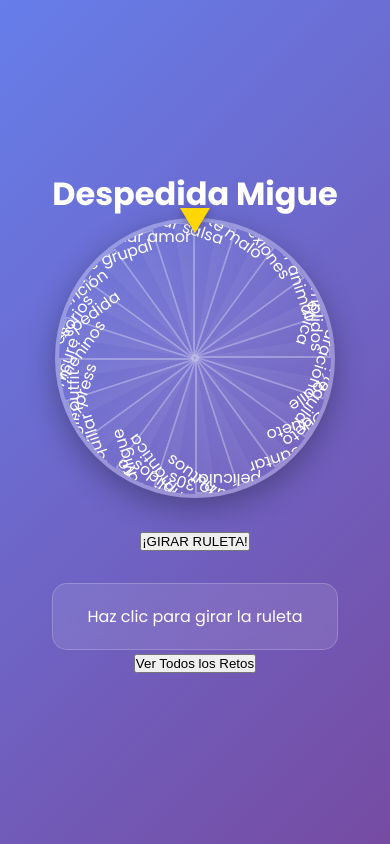
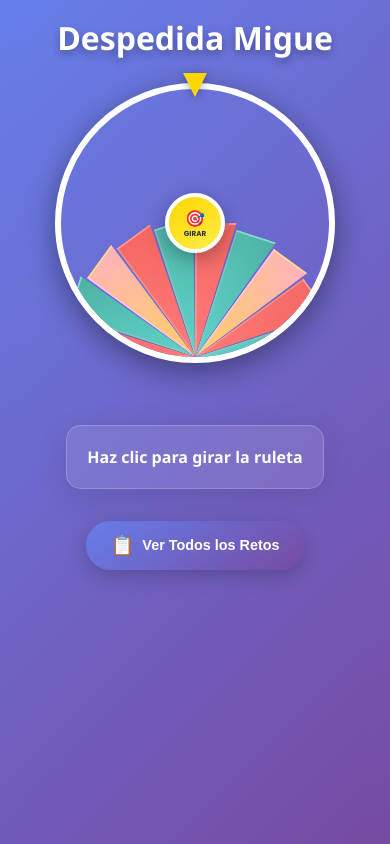
Before and after one commit to josedavidrs96/ruletaDespedida, an Angular app: page / in a window 390 px wide. Built offline with nearby package versions, Linux system fonts and the light colour scheme.

Commit message:
Revamp UI/UX: redesign roulette layout, add responsive styles, and improve task list animations.

```diff
--- a/src/app/app.component.html
+++ b/src/app/app.component.html
@@ -1,55 +1,72 @@
 <div class="container">
-    <h1>{{ title }}</h1>
+    <h1 class="title">{{ title }}</h1>
 
     <!-- Ruleta -->
     <div class="roulette-container">
+        <div class="roulette-wrapper">
             <div class="roulette" [style.transform]="getRotationStyle()">
-            <!-- Aquí irían los 8 gajos de la ruleta -->
                 <div class="segment" *ngFor="let task of allTasks; let i = index"
-                 [style.transform]="'rotate(' + (i * 18) + 'deg)'">
-                {{ task }}
+                     [style.transform]="'rotate(' + (i * 18) + 'deg)'"
+                     [class]="'segment-' + (i % 3)">
+                    <span class="segment-text">{{ task }}</span>
                 </div>
             </div>
             <div class="pointer"></div>
+            <!-- Botón central -->
+            <button class="center-spin-button"
+                    (click)="spinWithSound()"
+                    [disabled]="isSpinning">
+                <span class="spin-icon">🎯</span>
+                <span class="spin-text">{{ isSpinning ? 'GIRANDO...' : 'GIRAR' }}</span>
+            </button>
+        </div>
     </div>
 
-    <!-- Controles -->
-    <button class="spin-button"
-            (click)="spinWithSound()"
-            [disabled]="isSpinning">
-        {{ isSpinning ? 'Girando...' : '¡GIRAR RULETA!' }}
-    </button>
-
     <!-- Resultado -->
-    <div class="result">
-        {{ result }}
+    <div class="result-container">
+        <div class="result">{{ result }}</div>
     </div>
 
     <!-- Lista de Retos -->
+    <div class="controls-section">
         <button class="options-button" (click)="toggleOptions()">
+            <span class="options-icon">{{ showOptions ? '👁️' : '📋' }}</span>
             {{ showOptions ? 'Ocultar Retos' : 'Ver Todos los Retos' }}
         </button>
 
-    <div class="options-list" *ngIf="showOptions">
+        <div class="options-list" [class.show]="showOptions">
             <div class="tasks-section">
-            <h2>🔥 Para Migue:</h2>
-            <ul>
-                <li *ngFor="let task of getMigueTasksList()">{{ task }}</li>
+                <h2 class="section-title">🔥 Para Migue</h2>
+                <ul class="tasks-list">
+                    <li *ngFor="let task of getMigueTasksList(); let i = index"
+                        class="task-item migue-task">
+                        <span class="task-number">{{ i + 1 }}</span>
+                        <span class="task-text">{{ task }}</span>
+                    </li>
                 </ul>
             </div>
 
             <div class="tasks-section">
-            <h2>👩‍❤️‍👨 Para Migue + una chica:</h2>
-            <ul>
-                <li *ngFor="let task of getCoupleTasksList()">{{ task }}</li>
+                <h2 class="section-title">💕 Para Migue + una chica</h2>
+                <ul class="tasks-list">
+                    <li *ngFor="let task of getCoupleTasksList(); let i = index"
+                        class="task-item couple-task">
+                        <span class="task-number">{{ i + 1 }}</span>
+                        <span class="task-text">{{ task }}</span>
+                    </li>
                 </ul>
             </div>
 
             <div class="tasks-section">
-            <h2>👩 Solo para las chicas:</h2>
-            <ul>
-                <li *ngFor="let task of getGirlsTasksList()">{{ task }}</li>
+                <h2 class="section-title">👩 Solo para las chicas</h2>
+                <ul class="tasks-list">
+                    <li *ngFor="let task of getGirlsTasksList(); let i = index"
+                        class="task-item girls-task">
+                        <span class="task-number">{{ i + 1 }}</span>
+                        <span class="task-text">{{ task }}</span>
+                    </li>
                 </ul>
             </div>
         </div>
     </div>
+</div>
--- a/src/app/app.component.scss
+++ b/src/app/app.component.scss
@@ -191,7 +191,427 @@ body {
       border: 1px solid rgba(255, 255, 255, 0.1);
       border-top: none;
     }
+/* Reset y estilos base */
+* {
+  box-sizing: border-box;
+  margin: 0;
+  padding: 0;
+}
 
+.container {
+  min-height: 100vh;
+  background: linear-gradient(135deg, #667eea 0%, #764ba2 100%);
+  padding: 1rem;
+  font-family: 'Segoe UI', Tahoma, Geneva, Verdana, sans-serif;
+  color: white;
+  overflow-x: hidden;
+}
+
+.title {
+  text-align: center;
+  font-size: 2.5rem;
+  font-weight: bold;
+  margin-bottom: 2rem;
+  text-shadow: 0 4px 8px rgba(0, 0, 0, 0.3);
+
+  @media (max-width: 768px) {
+    font-size: 2rem;
+    margin-bottom: 1.5rem;
+  }
+}
+
+/* Contenedor de la ruleta */
+.roulette-container {
+  display: flex;
+  justify-content: center;
+  align-items: center;
+  margin-bottom: 2rem;
+}
+
+.roulette-wrapper {
+  position: relative;
+  width: 400px;
+  height: 400px;
+
+  @media (max-width: 768px) {
+    width: 320px;
+    height: 320px;
+  }
+
+  @media (max-width: 480px) {
+    width: 280px;
+    height: 280px;
+  }
+}
+
+.roulette {
+  width: 100%;
+  height: 100%;
+  border-radius: 50%;
+  position: relative;
+  transition: transform 10s cubic-bezier(0.25, 0.46, 0.45, 0.94);
+  box-shadow: 0 8px 30px rgba(0, 0, 0, 0.4);
+  border: 6px solid #ffffff;
+  overflow: hidden;
+}
+
+/* Segmentos de la ruleta */
+.segment {
+  position: absolute;
+  width: 50%;
+  height: 50%;
+  left: 50%;
+  top: 50%;
+  transform-origin: 0 100%;
+  clip-path: polygon(0 0, 31% 0, 0 100%);
+  display: flex;
+  align-items: flex-start;
+  justify-content: center;
+  padding-top: 15px;
+
+  @media (max-width: 768px) {
+    padding-top: 12px;
+  }
+
+  @media (max-width: 480px) {
+    padding-top: 10px;
+  }
+}
+
+.segment-0 {
+  background: linear-gradient(45deg, #ff6b6b, #ee5a52);
+}
+
+.segment-1 {
+  background: linear-gradient(45deg, #4ecdc4, #44a08d);
+}
+
+.segment-2 {
+  background: linear-gradient(45deg, #feca57, #ff9ff3);
+}
+
+.segment-text {
+  font-size: 0.65rem;
+  font-weight: bold;
+  text-align: center;
+  color: white;
+  text-shadow: 1px 1px 2px rgba(0, 0, 0, 0.7);
+  line-height: 1.1;
+  transform: rotate(-9deg);
+  white-space: nowrap;
+  overflow: hidden;
+  text-overflow: ellipsis;
+  max-width: 80px;
+
+  @media (max-width: 768px) {
+    font-size: 0.55rem;
+    max-width: 65px;
+  }
+
+  @media (max-width: 480px) {
+    font-size: 0.5rem;
+    max-width: 55px;
+  }
+}
+
+/* Puntero de la ruleta */
+.pointer {
+  position: absolute;
+  top: -10px;
+  left: 50%;
+  transform: translateX(-50%);
+  width: 0;
+  height: 0;
+  border-left: 15px solid transparent;
+  border-right: 15px solid transparent;
+  border-top: 30px solid #ffd700;
+  z-index: 10;
+  filter: drop-shadow(0 2px 4px rgba(0, 0, 0, 0.3));
+
+  @media (max-width: 768px) {
+    border-left-width: 12px;
+    border-right-width: 12px;
+    border-top-width: 24px;
+  }
+}
+
+/* Botón central de girar */
+.center-spin-button {
+  position: absolute;
+  top: 50%;
+  left: 50%;
+  transform: translate(-50%, -50%);
+  width: 80px;
+  height: 80px;
+  border-radius: 50%;
+  background: linear-gradient(145deg, #ffd700, #ffed4a);
+  border: 4px solid #fff;
+  cursor: pointer;
+  display: flex;
+  flex-direction: column;
+  align-items: center;
+  justify-content: center;
+  box-shadow: 0 6px 20px rgba(0, 0, 0, 0.3);
+  transition: all 0.3s ease;
+  z-index: 20;
+
+  @media (max-width: 768px) {
+    width: 65px;
+    height: 65px;
+  }
+
+  @media (max-width: 480px) {
+    width: 55px;
+    height: 55px;
+  }
+
+  &:hover:not(:disabled) {
+    transform: translate(-50%, -50%) scale(1.1);
+    box-shadow: 0 8px 25px rgba(0, 0, 0, 0.4);
+  }
+
+  &:active:not(:disabled) {
+    transform: translate(-50%, -50%) scale(0.95);
+  }
+
+  &:disabled {
+    opacity: 0.7;
+    cursor: not-allowed;
+    animation: spin-pulse 1s infinite;
+  }
+}
+
+.spin-icon {
+  font-size: 1.5rem;
+  margin-bottom: 2px;
+
+  @media (max-width: 768px) {
+    font-size: 1.2rem;
+  }
+
+  @media (max-width: 480px) {
+    font-size: 1rem;
+  }
+}
+
+.spin-text {
+  font-size: 0.6rem;
+  font-weight: bold;
+  color: #333;
+  text-align: center;
+  line-height: 1;
+
+  @media (max-width: 768px) {
+    font-size: 0.5rem;
+  }
+
+  @media (max-width: 480px) {
+    font-size: 0.45rem;
+  }
+}
+
+/* Animación del botón cuando está girando */
+@keyframes spin-pulse {
+  0%, 100% { opacity: 0.7; }
+  50% { opacity: 1; }
+}
+
+/* Contenedor del resultado */
+.result-container {
+  display: flex;
+  justify-content: center;
+  margin-bottom: 2rem;
+}
+
+.result {
+  background: rgba(255, 255, 255, 0.15);
+  backdrop-filter: blur(10px);
+  border-radius: 20px;
+  padding: 1.5rem 2rem;
+  font-size: 1.1rem;
+  font-weight: bold;
+  text-align: center;
+  border: 2px solid rgba(255, 255, 255, 0.2);
+  box-shadow: 0 8px 32px rgba(0, 0, 0, 0.1);
+  max-width: 90%;
+
+  @media (max-width: 768px) {
+    padding: 1rem 1.5rem;
+    font-size: 1rem;
+  }
+}
+
+/* Sección de controles */
+.controls-section {
+  display: flex;
+  flex-direction: column;
+  align-items: center;
+  gap: 1rem;
+}
+
+.options-button {
+  background: linear-gradient(145deg, #667eea, #764ba2);
+  color: white;
+  border: none;
+  padding: 1rem 2rem;
+  border-radius: 50px;
+  font-size: 1rem;
+  font-weight: bold;
+  cursor: pointer;
+  transition: all 0.3s ease;
+  box-shadow: 0 6px 20px rgba(0, 0, 0, 0.2);
+  display: flex;
+  align-items: center;
+  gap: 0.5rem;
+
+  @media (max-width: 768px) {
+    padding: 0.8rem 1.5rem;
+    font-size: 0.9rem;
+  }
+
+  &:hover {
+    transform: translateY(-2px);
+    box-shadow: 0 8px 25px rgba(0, 0, 0, 0.3);
+  }
+
+  &:active {
+    transform: translateY(0);
+  }
+}
+
+.options-icon {
+  font-size: 1.2rem;
+}
+
+/* Lista de opciones */
+.options-list {
+  width: 100%;
+  max-width: 600px;
+  opacity: 0;
+  transform: translateY(-20px);
+  transition: all 0.5s ease;
+  max-height: 0;
+  overflow: hidden;
+
+  &.show {
+    opacity: 1;
+    transform: translateY(0);
+    max-height: 2000px;
+  }
+}
+
+.tasks-section {
+  background: rgba(255, 255, 255, 0.1);
+  backdrop-filter: blur(10px);
+  border-radius: 20px;
+  padding: 1.5rem;
+  margin-bottom: 1.5rem;
+  border: 1px solid rgba(255, 255, 255, 0.2);
+
+  @media (max-width: 768px) {
+    padding: 1rem;
+    margin-bottom: 1rem;
+  }
+}
+
+.section-title {
+  font-size: 1.3rem;
+  margin-bottom: 1rem;
+  text-align: center;
+
+  @media (max-width: 768px) {
+    font-size: 1.1rem;
+  }
+}
+
+.tasks-list {
+  list-style: none;
+  display: grid;
+  gap: 0.8rem;
+}
+
+.task-item {
+  display: flex;
+  align-items: center;
+  gap: 1rem;
+  padding: 0.8rem;
+  border-radius: 12px;
+  transition: all 0.3s ease;
+
+  @media (max-width: 768px) {
+    padding: 0.6rem;
+    gap: 0.8rem;
+  }
+}
+
+.migue-task {
+  background: rgba(255, 107, 107, 0.2);
+  border-left: 4px solid #ff6b6b;
+}
+
+.couple-task {
+  background: rgba(255, 154, 243, 0.2);
+  border-left: 4px solid #ff9af3;
+}
+
+.girls-task {
+  background: rgba(78, 205, 196, 0.2);
+  border-left: 4px solid #4ecdc4;
+}
+
+.task-number {
+  background: rgba(255, 255, 255, 0.3);
+  color: white;
+  border-radius: 50%;
+  width: 28px;
+  height: 28px;
+  display: flex;
+  align-items: center;
+  justify-content: center;
+  font-weight: bold;
+  font-size: 0.8rem;
+  flex-shrink: 0;
+
+  @media (max-width: 768px) {
+    width: 24px;
+    height: 24px;
+    font-size: 0.7rem;
+  }
+}
+
+.task-text {
+  font-size: 0.95rem;
+  line-height: 1.4;
+
+  @media (max-width: 768px) {
+    font-size: 0.85rem;
+  }
+}
+
+/* Animaciones adicionales */
+@keyframes fadeInUp {
+  from {
+    opacity: 0;
+    transform: translateY(30px);
+  }
+  to {
+    opacity: 1;
+    transform: translateY(0);
+  }
+}
+
+.task-item {
+  animation: fadeInUp 0.5s ease forwards;
+}
+
+.task-item:nth-child(1) { animation-delay: 0.1s; }
+.task-item:nth-child(2) { animation-delay: 0.2s; }
+.task-item:nth-child(3) { animation-delay: 0.3s; }
+.task-item:nth-child(4) { animation-delay: 0.4s; }
+.task-item:nth-child(5) { animation-delay: 0.5s; }
+.task-item:nth-child(6) { animation-delay: 0.6s; }
+.task-item:nth-child(7) { animation-delay: 0.7s; }
+.task-item:nth-child(8) { animation-delay: 0.8s; }
     .options-content.show {
       max-height: 400px;
       padding: 20px;
```
Lines whose indentation alone changed are shown as unchanged.
